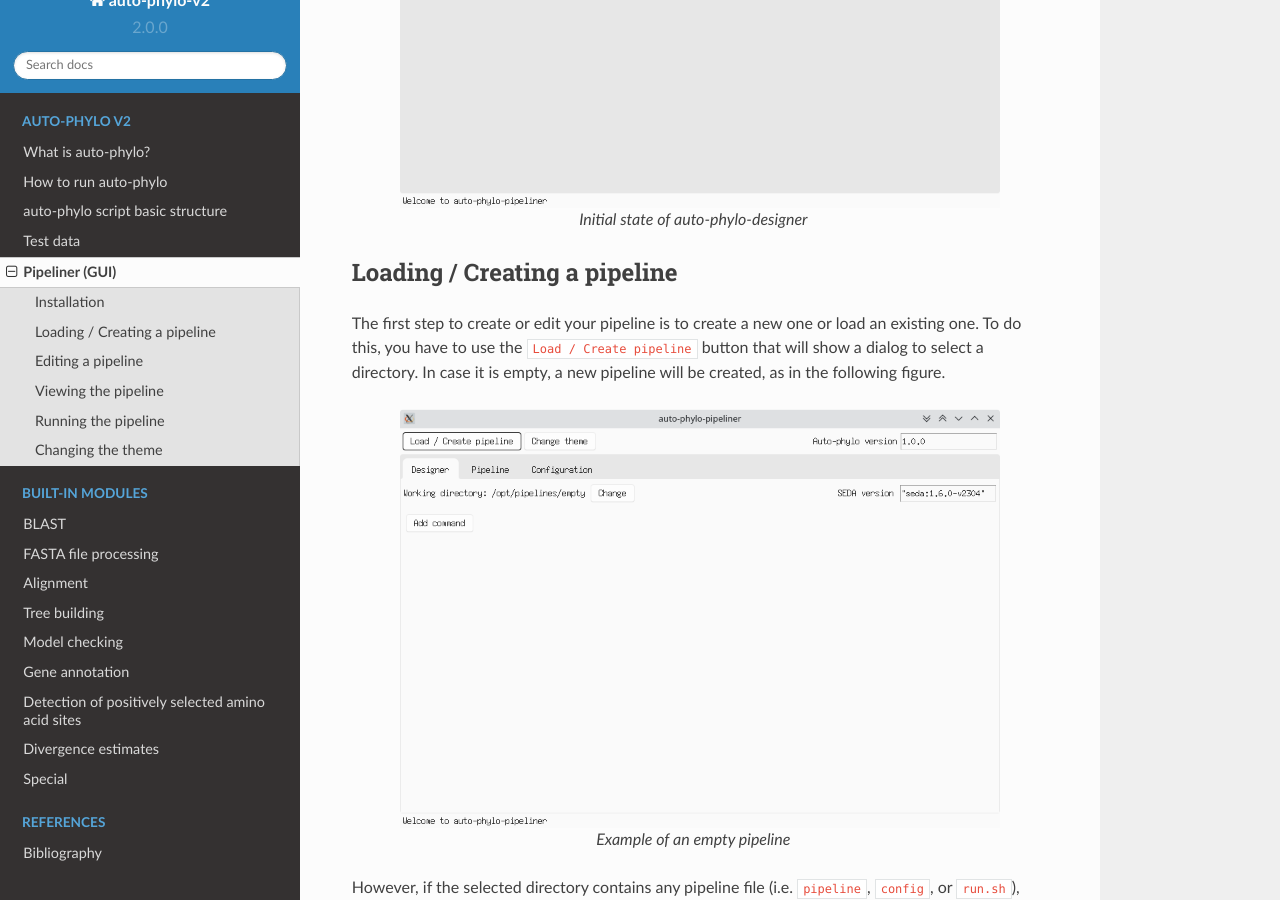
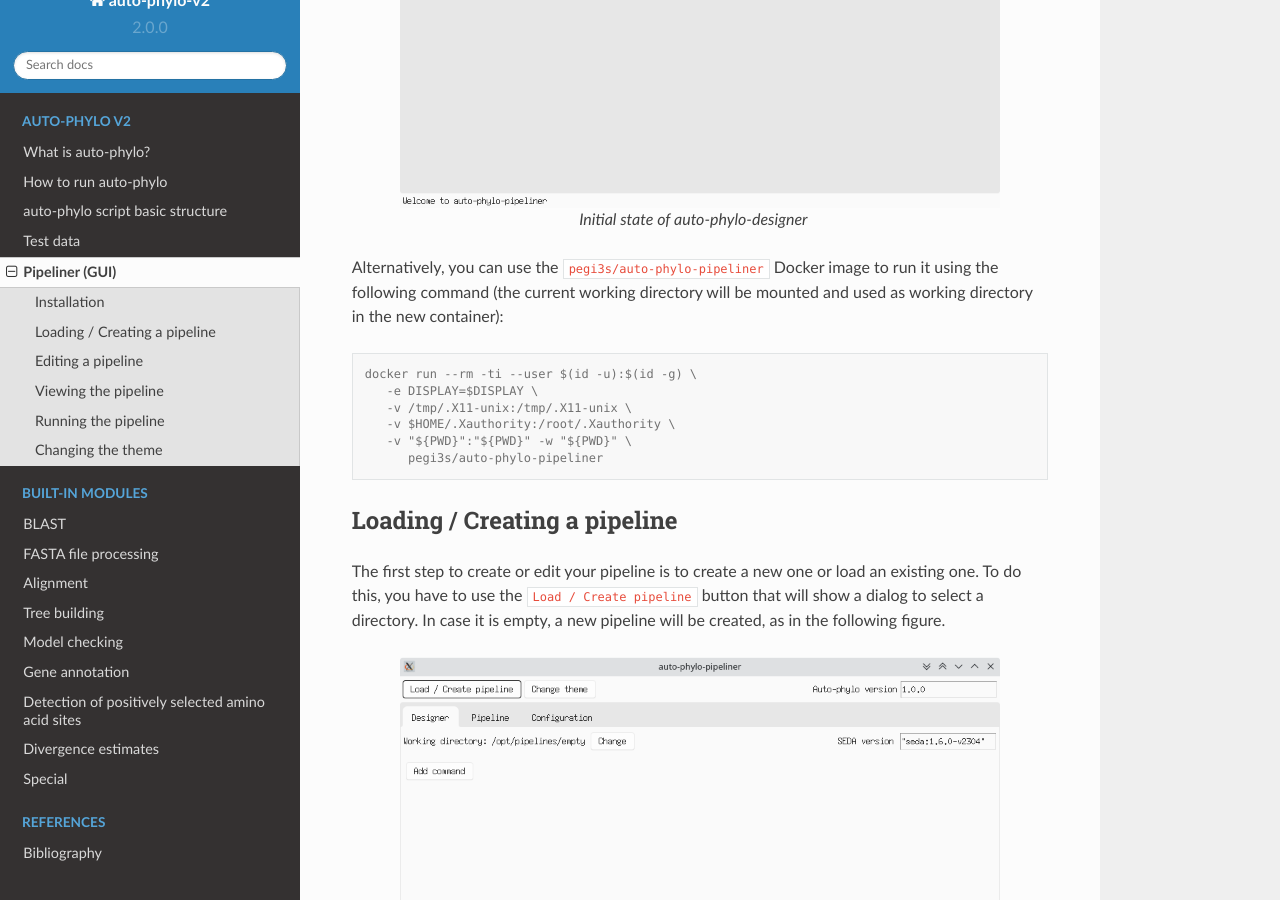
Before and after one commit to pegi3s/auto-phylo-docs, a Sphinx documentation site: the page built from source/pipeliner.rst, in a window 1280 px wide and 900 px high, scrolled down 711 px. Built offline with Sphinx 7.4.7 and the Read the Docs theme 2.0.0, drawn with Linux system fonts in a browser that asks for light colours.

Commit message:
Adds Docker instructions

```diff
--- a/source/pipeliner.rst
+++ b/source/pipeliner.rst
@@ -21,6 +21,16 @@ After the installation, you will have the command ``auto-phylo-pipeliner`` avail
 
    Initial state of auto-phylo-designer
 
+Alternatively, you can use the ``pegi3s/auto-phylo-pipeliner`` Docker image to run it using the following command (the current working directory will be mounted and used as working directory in the new container):
+
+.. code-block:: shell-session
+
+   docker run --rm -ti --user $(id -u):$(id -g) \
+      -e DISPLAY=$DISPLAY \
+      -v /tmp/.X11-unix:/tmp/.X11-unix \
+      -v $HOME/.Xauthority:/root/.Xauthority \
+      -v "${PWD}":"${PWD}" -w "${PWD}" \
+         pegi3s/auto-phylo-pipeliner
 
 Loading / Creating a pipeline
 -----------------------------
```
